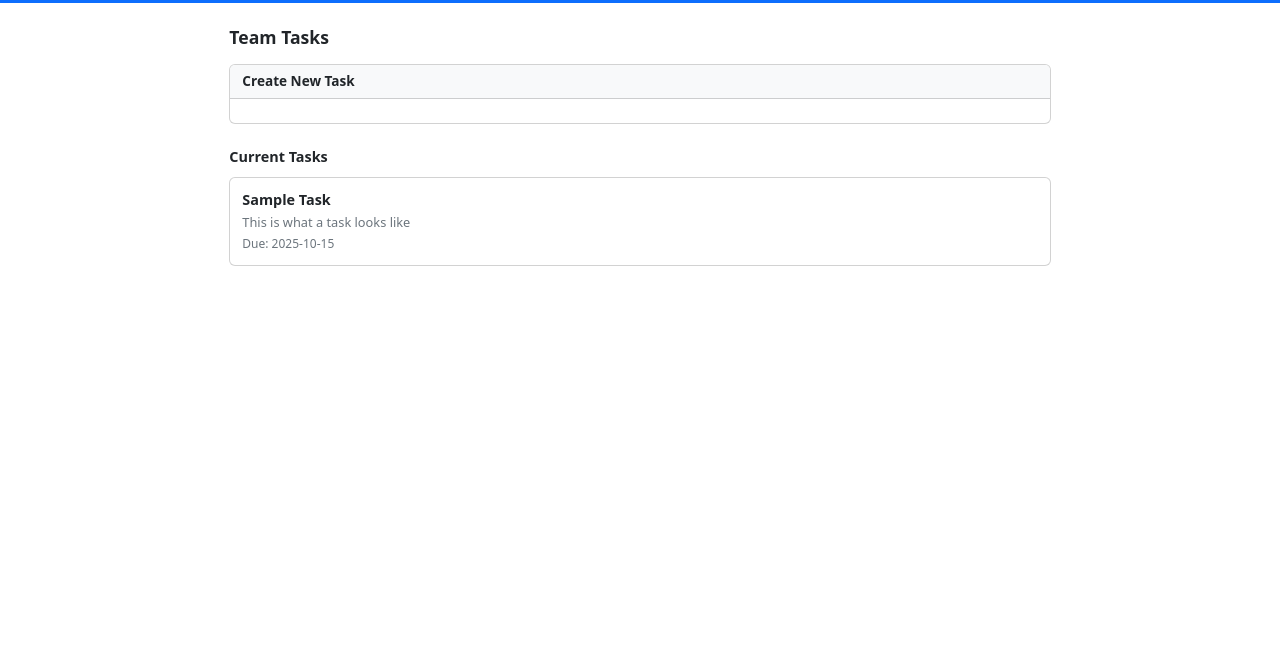
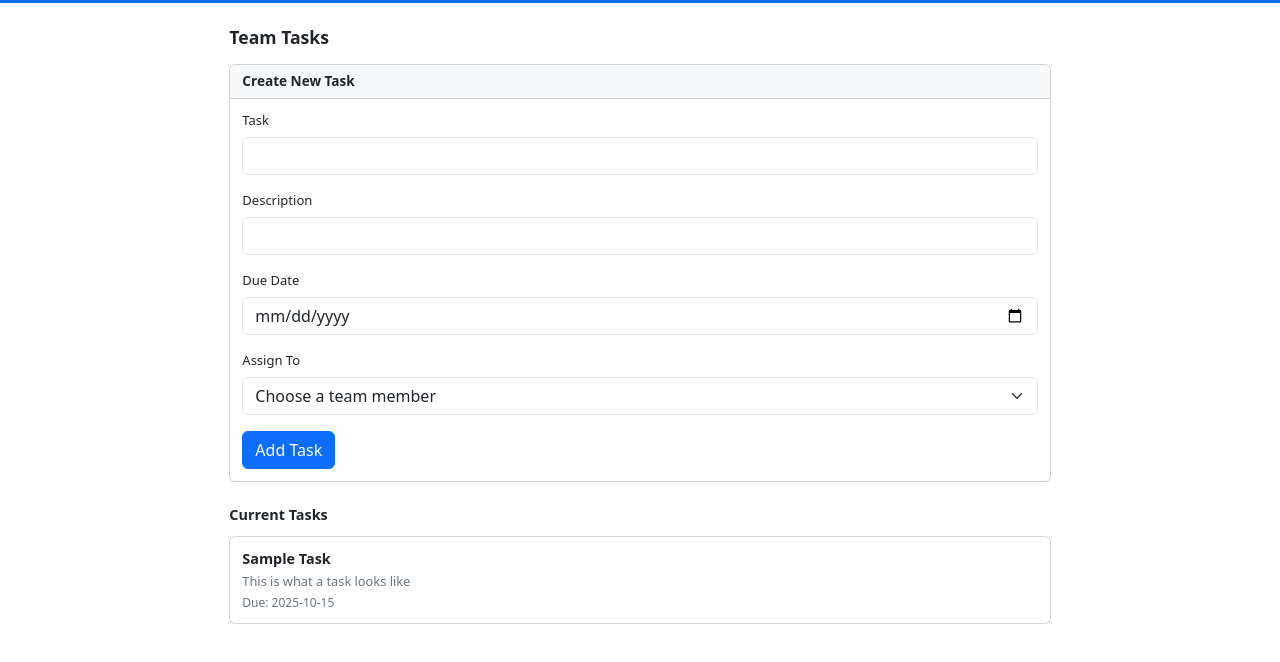
Before and after one commit to KeysWrld/assignment-7, a plain HTML site: page index.html in a window 1280 px wide. Shown: the part 42-704 px from the top of the page. Drawn offline with nearby package versions, Linux system fonts and the light colour scheme.

Commit message:
Add task creation form to index.html

```diff
--- a/index.html
+++ b/index.html
@@ -25,9 +25,38 @@
                     <div class="card-header">
                         <h6>Create New Task</h6>
                     </div>
-                    <div class="card-body">
-                        <!-- TODO -->
-                    </div>
+                   <div class="card-body">
+    <form id="taskForm">
+        <div class="mb-3">
+            <label for="taskTitle" class="form-label">Task</label>
+            <input type="text" class="form-control" id="taskTitle" required>
+        </div>
+
+        <div class="mb-3">
+            <label for="taskDescription" class="form-label">Description</label>
+            <input type="text" class="form-control" id="taskDescription" required>
+        </div>
+
+        <div class="mb-3">
+            <label for="taskDate" class="form-label">Due Date</label>
+            <input type="date" class="form-control" id="taskDate" required>
+        </div>
+
+        <div class="mb-3">
+            <label for="taskAssignee" class="form-label">Assign To</label>
+            <select class="form-select" id="taskAssignee" required>
+                <option value="">Choose a team member</option>
+                <option value="John">John</option>
+                <option value="Sarah">Sarah</option>
+                <option value="Mike">Mike</option>
+                <option value="Emily">Emily</option>
+                <option value="David">David</option>
+            </select>
+        </div>
+
+        <button type="submit" class="btn btn-primary">Add Task</button>
+    </form>
+</div>
                 </div>
 
                 <!-- Task List -->
```
